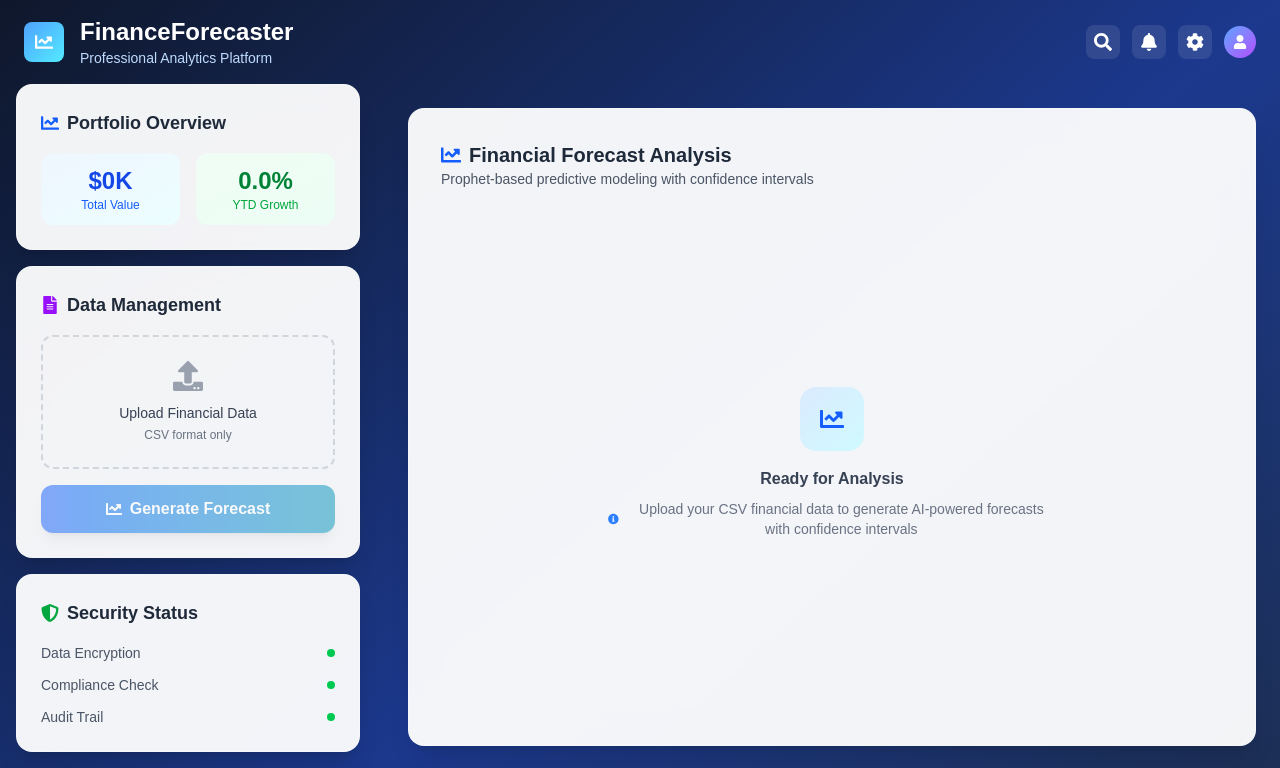
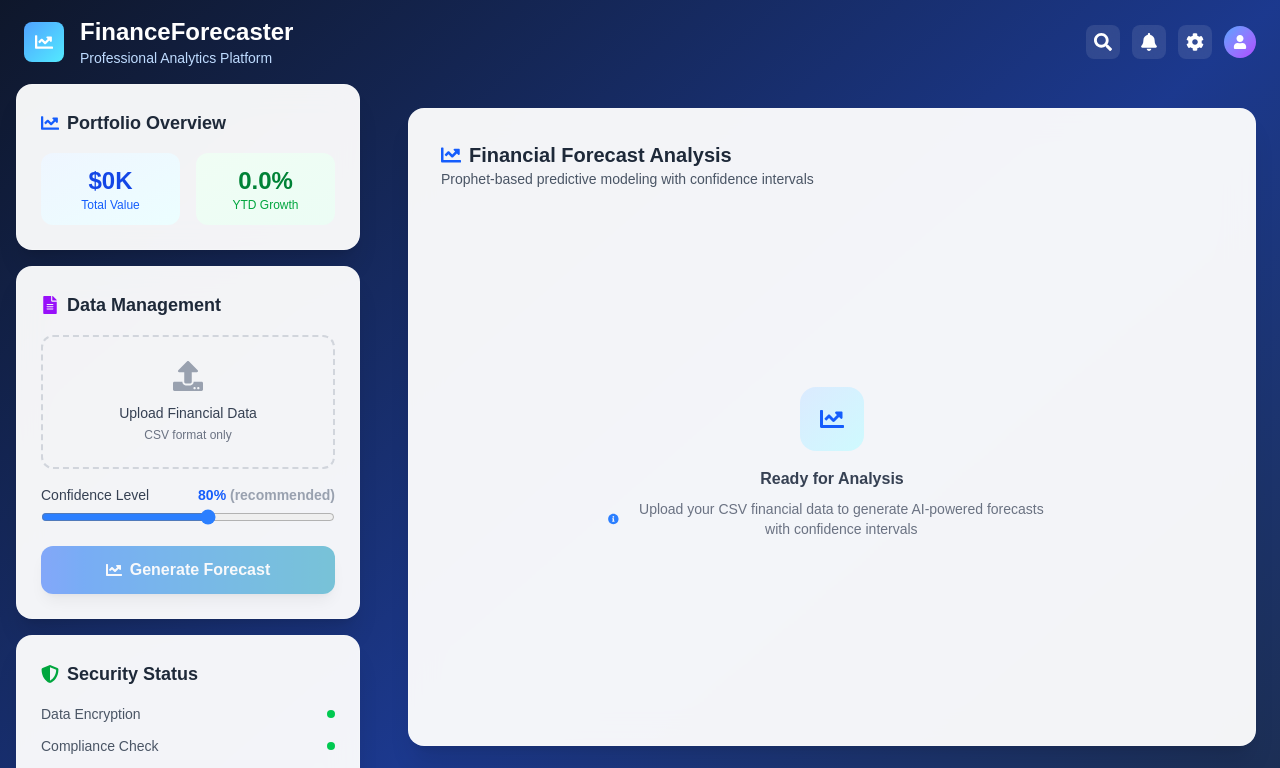
Before and after one commit to SkyJirayuDev/ai-finforecaster, a Next.js app: page / in a window 1280 px wide. Shown: the top 768 px of the page. Built offline with nearby package versions, Linux system fonts and the light colour scheme.

Commit message:
Confidence Level

```diff
--- a/src/app/page.tsx
+++ b/src/app/page.tsx
@@ -1,6 +1,20 @@
 "use client";
 
-import { FaUser, FaCog, FaUpload, FaChartLine, FaDownload, FaRobot, FaArrowUp, FaBell, FaSearch, FaFileAlt, FaShieldAlt, FaBars, FaTimes } from "react-icons/fa";
+import {
+  FaUser,
+  FaCog,
+  FaUpload,
+  FaChartLine,
+  FaDownload,
+  FaRobot,
+  FaArrowUp,
+  FaBell,
+  FaSearch,
+  FaFileAlt,
+  FaShieldAlt,
+  FaBars,
+  FaTimes,
+} from "react-icons/fa";
 import { useState } from "react";
 import CSVUploader from "@/components/CSVUploader";
 import ForecastChart from "@/components/ForecastChart";
@@ -13,11 +27,19 @@ export default function Home() {
 
   const totalValue = validRows.reduce((sum, row) => sum + row.amount, 0) / 1000;
   const currentYear = new Date().getFullYear();
-  const thisYearRows = validRows.filter(r => new Date(r.date).getFullYear() === currentYear);
-  const lastYearRows = validRows.filter(r => new Date(r.date).getFullYear() === currentYear - 1);
+  const thisYearRows = validRows.filter(
+    (r) => new Date(r.date).getFullYear() === currentYear
+  );
+  const lastYearRows = validRows.filter(
+    (r) => new Date(r.date).getFullYear() === currentYear - 1
+  );
   const thisYearTotal = thisYearRows.reduce((sum, row) => sum + row.amount, 0);
   const lastYearTotal = lastYearRows.reduce((sum, row) => sum + row.amount, 0);
-  const growthRate = lastYearTotal > 0 ? ((thisYearTotal - lastYearTotal) / lastYearTotal) * 100 : 0;
+  const growthRate =
+    lastYearTotal > 0
+      ? ((thisYearTotal - lastYearTotal) / lastYearTotal) * 100
+      : 0;
+  const [confidenceLevel, setConfidenceLevel] = useState<number>(80);
 
   return (
     <div className="min-h-screen bg-gradient-to-br from-slate-900 via-blue-900 to-slate-800 flex flex-col">
@@ -34,8 +56,12 @@ export default function Home() {
             <FaChartLine className="text-white text-sm lg:text-lg" />
           </div>
           <div>
-            <h1 className="text-lg lg:text-2xl font-bold text-white">FinanceForecaster</h1>
-            <p className="text-blue-200 text-xs lg:text-sm hidden sm:block">Professional Analytics Platform</p>
+            <h1 className="text-lg lg:text-2xl font-bold text-white">
+              FinanceForecaster
+            </h1>
+            <p className="text-blue-200 text-xs lg:text-sm hidden sm:block">
+              Professional Analytics Platform
+            </p>
           </div>
         </div>
         <div className="flex items-center gap-2 lg:gap-3">
@@ -64,20 +90,29 @@ export default function Home() {
         )}
 
         {/* Sidebar */}
-        <aside className={`
+        <aside
+          className={`
           fixed lg:relative top-0 left-0 h-full lg:h-auto
           w-80 lg:w-80 xl:w-96
-          transform ${sidebarOpen ? 'translate-x-0' : '-translate-x-full'} lg:translate-x-0
+          transform ${
+            sidebarOpen ? "translate-x-0" : "-translate-x-full"
+          } lg:translate-x-0
           transition-transform duration-300 ease-in-out
           z-40 lg:z-auto
           flex flex-col gap-4 p-4 lg:p-0 lg:pr-6 lg:pl-4
           overflow-y-auto
-        `}>
+        `}
+        >
           {/* Portfolio Overview */}
           <PortfolioOverview validRows={validRows} />
 
           {/* Data Management */}
-          <CSVUploader setForecastResult={setForecastResult} forecastResult={forecastResult} setValidRowsGlobal={setValidRows} />
+          <CSVUploader
+            forecastResult={forecastResult}
+            setForecastResult={setForecastResult}
+            confidenceLevel={confidenceLevel}
+            setConfidenceLevel={setConfidenceLevel}
+          />
 
           {/* Security & Compliance */}
           <div className="bg-white/95 backdrop-blur-lg rounded-2xl p-4 lg:p-6 shadow-xl border border-white/20">
@@ -87,15 +122,21 @@ export default function Home() {
             </h3>
             <div className="space-y-3">
               <div className="flex items-center justify-between">
-                <span className="text-xs lg:text-sm text-gray-600">Data Encryption</span>
+                <span className="text-xs lg:text-sm text-gray-600">
+                  Data Encryption
+                </span>
                 <div className="w-2 h-2 bg-green-500 rounded-full"></div>
               </div>
               <div className="flex items-center justify-between">
-                <span className="text-xs lg:text-sm text-gray-600">Compliance Check</span>
+                <span className="text-xs lg:text-sm text-gray-600">
+                  Compliance Check
+                </span>
                 <div className="w-2 h-2 bg-green-500 rounded-full"></div>
               </div>
               <div className="flex items-center justify-between">
-                <span className="text-xs lg:text-sm text-gray-600">Audit Trail</span>
+                <span className="text-xs lg:text-sm text-gray-600">
+                  Audit Trail
+                </span>
                 <div className="w-2 h-2 bg-green-500 rounded-full"></div>
               </div>
             </div>
@@ -104,33 +145,52 @@ export default function Home() {
 
         {/* Main Content */}
         <main className="flex-1 flex flex-col gap-6 p-4 lg:p-6 overflow-y-auto">
-        <ForecastChart forecastResult={forecastResult} />
+          <ForecastChart
+            forecastResult={forecastResult}
+            confidenceLevel={confidenceLevel}
+          />
 
           {/* Bottom Analytics Grid */}
           <div className="grid grid-cols-1 lg:grid-cols-3 gap-4 lg:gap-6">
             {/* Key Metrics */}
             <div className="bg-white/95 backdrop-blur-lg rounded-2xl p-4 lg:p-6 shadow-xl border border-white/20">
-              <h3 className="text-base lg:text-lg font-semibold text-gray-800 mb-4">Key Metrics</h3>
+              <h3 className="text-base lg:text-lg font-semibold text-gray-800 mb-4">
+                Key Metrics
+              </h3>
               <div className="space-y-3 lg:space-y-4">
                 <div className="flex justify-between items-center">
-                  <span className="text-gray-600 text-xs lg:text-sm">Forecast Accuracy</span>
+                  <span className="text-gray-600 text-xs lg:text-sm">
+                    Forecast Accuracy
+                  </span>
                   <div className="flex items-center gap-2">
                     <div className="w-12 lg:w-16 h-2 bg-gray-200 rounded-full overflow-hidden">
                       <div className="w-[94%] h-full bg-gradient-to-r from-green-500 to-emerald-500"></div>
                     </div>
-                    <span className="text-xs lg:text-sm font-semibold text-gray-800">94.2%</span>
+                    <span className="text-xs lg:text-sm font-semibold text-gray-800">
+                      94.2%
+                    </span>
                   </div>
                 </div>
                 <div className="flex justify-between items-center">
-                  <span className="text-gray-600 text-xs lg:text-sm">Risk Assessment</span>
-                  <span className="text-xs lg:text-sm font-semibold text-amber-600">Moderate</span>
+                  <span className="text-gray-600 text-xs lg:text-sm">
+                    Risk Assessment
+                  </span>
+                  <span className="text-xs lg:text-sm font-semibold text-amber-600">
+                    Moderate
+                  </span>
                 </div>
                 <div className="flex justify-between items-center">
-                  <span className="text-gray-600 text-xs lg:text-sm">Confidence Level</span>
-                  <span className="text-xs lg:text-sm font-semibold text-blue-600">87.5%</span>
+                  <span className="text-gray-600 text-xs lg:text-sm">
+                    Confidence Level
+                  </span>
+                  <span className="text-xs lg:text-sm font-semibold text-blue-600">
+                    87.5%
+                  </span>
                 </div>
                 <div className="flex justify-between items-center">
-                  <span className="text-gray-600 text-xs lg:text-sm">Market Trend</span>
+                  <span className="text-gray-600 text-xs lg:text-sm">
+                    Market Trend
+                  </span>
                   <span className="flex items-center gap-1 text-xs lg:text-sm font-semibold text-green-600">
                     <FaArrowUp size={10} className="lg:w-3 lg:h-3" />
                     Bullish
@@ -147,38 +207,60 @@ export default function Home() {
               </h3>
               <div className="space-y-3 text-xs lg:text-sm">
                 <div className="p-2 lg:p-3 bg-blue-50 rounded-lg border-l-4 border-blue-400">
-                  <p className="text-gray-700 font-medium">Portfolio Optimization</p>
-                  <p className="text-gray-600 text-xs mt-1">Consider rebalancing allocation to emerging markets (+8% projected growth)</p>
+                  <p className="text-gray-700 font-medium">
+                    Portfolio Optimization
+                  </p>
+                  <p className="text-gray-600 text-xs mt-1">
+                    Consider rebalancing allocation to emerging markets (+8%
+                    projected growth)
+                  </p>
                 </div>
                 <div className="p-2 lg:p-3 bg-amber-50 rounded-lg border-l-4 border-amber-400">
                   <p className="text-gray-700 font-medium">Risk Alert</p>
-                  <p className="text-gray-600 text-xs mt-1">Monitor sector concentration in technology assets (currently 34%)</p>
+                  <p className="text-gray-600 text-xs mt-1">
+                    Monitor sector concentration in technology assets (currently
+                    34%)
+                  </p>
                 </div>
               </div>
             </div>
 
             {/* Export & Reports */}
             <div className="bg-white/95 backdrop-blur-lg rounded-2xl p-4 lg:p-6 shadow-xl border border-white/20">
-              <h3 className="text-base lg:text-lg font-semibold text-gray-800 mb-4">Reports & Export</h3>
+              <h3 className="text-base lg:text-lg font-semibold text-gray-800 mb-4">
+                Reports & Export
+              </h3>
               <div className="space-y-3">
                 <button className="w-full flex items-center justify-between p-2 lg:p-3 bg-gray-50 hover:bg-gray-100 rounded-lg transition text-left">
                   <div>
-                    <p className="text-xs lg:text-sm font-medium text-gray-800">Comprehensive Report</p>
-                    <p className="text-xs text-gray-500">Full analysis with recommendations</p>
+                    <p className="text-xs lg:text-sm font-medium text-gray-800">
+                      Comprehensive Report
+                    </p>
+                    <p className="text-xs text-gray-500">
+                      Full analysis with recommendations
+                    </p>
                   </div>
                   <FaDownload className="text-gray-400 text-sm" />
                 </button>
                 <button className="w-full flex items-center justify-between p-2 lg:p-3 bg-gray-50 hover:bg-gray-100 rounded-lg transition text-left">
                   <div>
-                    <p className="text-xs lg:text-sm font-medium text-gray-800">Data Export</p>
-                    <p className="text-xs text-gray-500">CSV, Excel, PDF formats</p>
+                    <p className="text-xs lg:text-sm font-medium text-gray-800">
+                      Data Export
+                    </p>
+                    <p className="text-xs text-gray-500">
+                      CSV, Excel, PDF formats
+                    </p>
                   </div>
                   <FaDownload className="text-gray-400 text-sm" />
                 </button>
                 <button className="w-full flex items-center justify-between p-2 lg:p-3 bg-gradient-to-r from-blue-50 to-cyan-50 hover:from-blue-100 hover:to-cyan-100 rounded-lg transition text-left border border-blue-200">
                   <div>
-                    <p className="text-xs lg:text-sm font-medium text-blue-800">Executive Summary</p>
-                    <p className="text-xs text-blue-600">Key insights for stakeholders</p>
+                    <p className="text-xs lg:text-sm font-medium text-blue-800">
+                      Executive Summary
+                    </p>
+                    <p className="text-xs text-blue-600">
+                      Key insights for stakeholders
+                    </p>
                   </div>
                   <FaDownload className="text-blue-400 text-sm" />
                 </button>
--- a/src/components/CSVUploader.tsx
+++ b/src/components/CSVUploader.tsx
@@ -81,10 +81,14 @@ export default function CSVUploader({
   forecastResult,
   setForecastResult,
   setValidRowsGlobal,
+  confidenceLevel,
+  setConfidenceLevel,
 }: {
   forecastResult: any[] | null;
   setForecastResult: React.Dispatch<React.SetStateAction<any[] | null>>;
   setValidRowsGlobal?: React.Dispatch<React.SetStateAction<CSVRow[]>>;
+  confidenceLevel?: number; // 60–95
+  setConfidenceLevel?: React.Dispatch<React.SetStateAction<number>>;
 }) {
   const [validRows, setValidRows] = useState<CSVRow[]>([]);
   const [invalidRows, setInvalidRows] = useState<
@@ -123,9 +127,10 @@ export default function CSVUploader({
       const response = await fetch("http://localhost:8000/forecast", {
         method: "POST",
         headers: { "Content-Type": "application/json" },
-        body: JSON.stringify(
-          validRows.map(({ date, amount }) => ({ date, amount }))
-        ),
+        body: JSON.stringify({
+          data: validRows.map(({ date, amount }) => ({ date, amount })),
+          confidenceLevel: (confidenceLevel ?? 80) / 100,
+        }),
       });
 
       if (!response.ok) {
@@ -166,6 +171,35 @@ export default function CSVUploader({
           />
         </label>
 
+        {/* ✅ Confidence Level Slider */}
+        {confidenceLevel !== undefined && setConfidenceLevel && (
+          <div className="text-sm font-medium text-gray-700 space-y-1">
+            <label
+              htmlFor="confidence"
+              className="flex items-center justify-between"
+            >
+              <span>Confidence Level</span>
+              <span className="text-blue-600 font-semibold">
+                {confidenceLevel}%{" "}
+                <span className="text-gray-400">(recommended)</span>
+              </span>
+            </label>
+            <input
+              type="range"
+              id="confidence"
+              min={60}
+              max={95}
+              step={5}
+              value={confidenceLevel}
+              onChange={(e) => {
+                const val = parseInt(e.target.value);
+                if (!isNaN(val)) setConfidenceLevel(val);
+              }}
+              className="w-full accent-blue-500"
+            />
+          </div>
+        )}
+
         <button
           onClick={handleForecast}
           disabled={validRows.length === 0 || loading}
@@ -194,7 +228,9 @@ export default function CSVUploader({
             <div className="text-xs bg-red-50 p-3 rounded max-h-40 overflow-y-auto whitespace-pre-wrap space-y-2">
               {invalidRows.slice(0, 5).map((r, i) => (
                 <div key={i}>
-                  <div className="font-medium text-red-800">Row #{r.index + 1}:</div>
+                  <div className="font-medium text-red-800">
+                    Row #{r.index + 1}:
+                  </div>
                   <div className="text-red-700">{r.errors.join(", ")}</div>
                 </div>
               ))}
```
Also changed, not shown: src/components/ForecastChart.tsx (+11 -6 lines), 1 other file (tests, documents, lock files or other folders).
